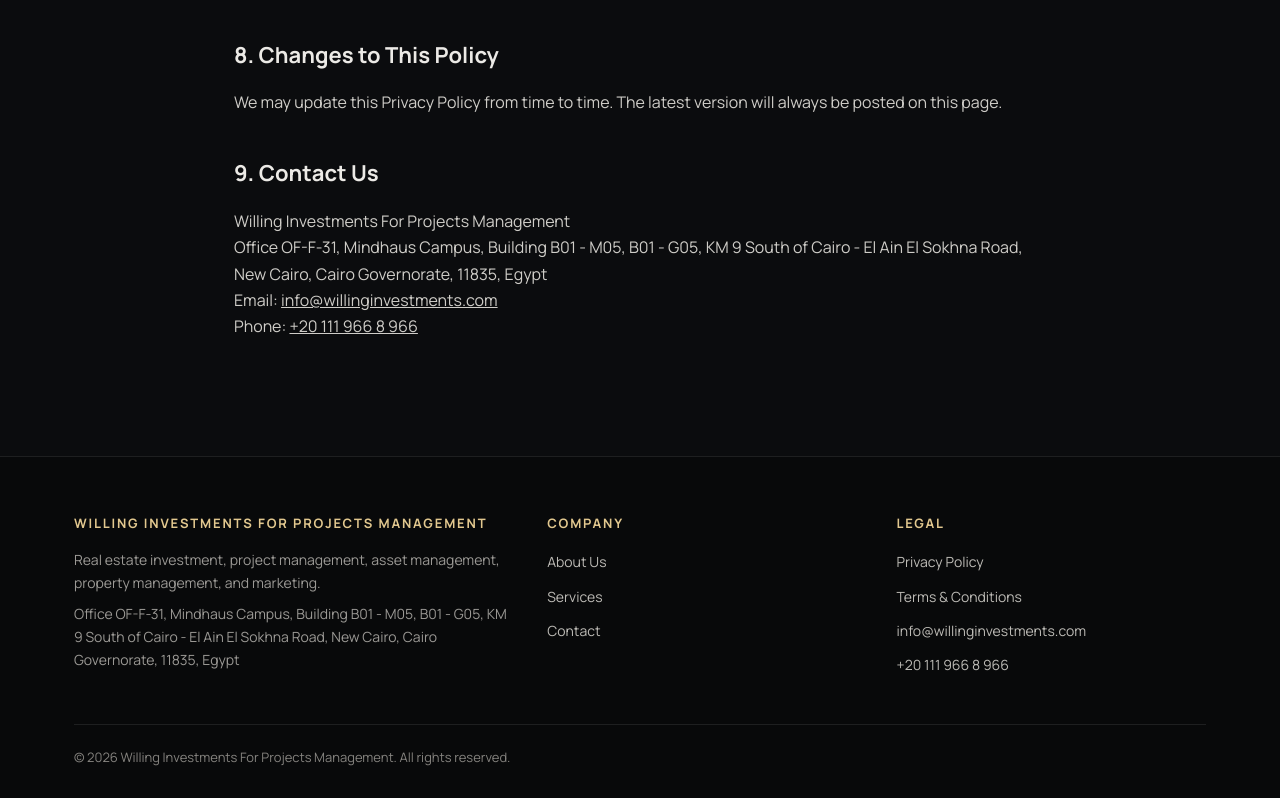
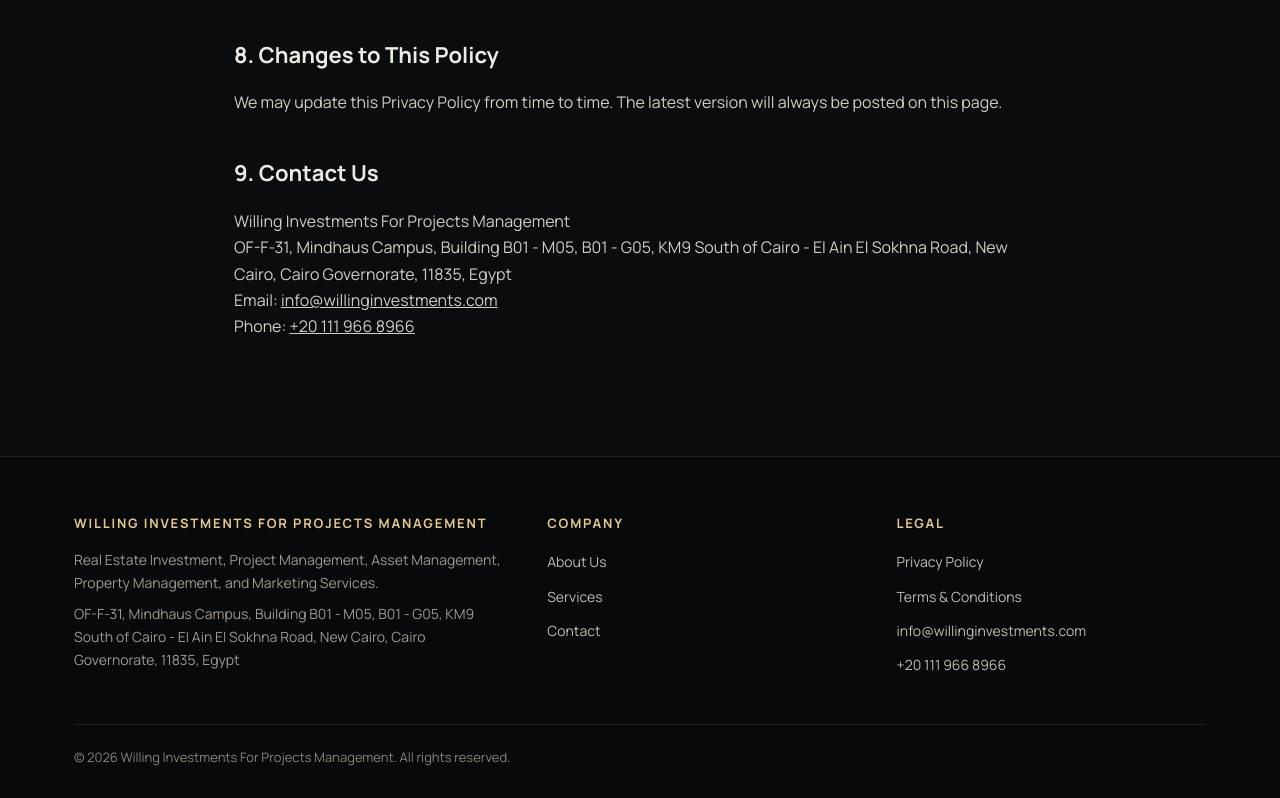
Before and after one commit to mohediby/willing-coming-soon, a plain HTML site: page privacy-policy.html in a window 1280 px wide. Shown: the part 1670-2468 px from the top of the page. Drawn offline with Linux system fonts and the light colour scheme.

Commit message:
Add files via upload

```diff
--- a/privacy-policy.html
+++ b/privacy-policy.html
@@ -32,7 +32,7 @@
   "telephone": "+201119668966",
   "address": {
     "@type": "PostalAddress",
-    "streetAddress": "Office OF-F-31, Mindhaus Campus, Building B01 - M05, B01 - G05, KM 9 South of Cairo - El Ain El Sokhna Road",
+    "streetAddress": "OF-F-31, Mindhaus Campus, Building B01 - M05, B01 - G05, KM9 South of Cairo - El Ain El Sokhna Road",
     "addressLocality": "New Cairo",
     "addressRegion": "Cairo Governorate",
     "postalCode": "11835",
@@ -92,9 +92,9 @@
 <p>We may update this Privacy Policy from time to time. The latest version will always be posted on this page.</p>
 <h2>9. Contact Us</h2>
 <p>Willing Investments For Projects Management<br>
-Office OF-F-31, Mindhaus Campus, Building B01 - M05, B01 - G05, KM 9 South of Cairo - El Ain El Sokhna Road, New Cairo, Cairo Governorate, 11835, Egypt<br>
+OF-F-31, Mindhaus Campus, Building B01 - M05, B01 - G05, KM9 South of Cairo - El Ain El Sokhna Road, New Cairo, Cairo Governorate, 11835, Egypt<br>
 Email: <a href="mailto:info@willinginvestments.com">info@willinginvestments.com</a><br>
-Phone: <a href="tel:+201119668966">+20 111 966 8 966</a></p>
+Phone: <a href="tel:+201119668966">+20 111 966 8966</a></p>
 
   </div></section>
 </main>
@@ -104,8 +104,8 @@ Phone: <a href="tel:+201119668966">+20 111 966 8 966</a></p>
     <div class="footer-grid">
       <div>
         <h4>Willing Investments For Projects Management</h4>
-        <p>Real estate investment, project management, asset management, property management, and marketing.</p>
-        <p>Office OF-F-31, Mindhaus Campus, Building B01 - M05, B01 - G05, KM 9 South of Cairo - El Ain El Sokhna Road, New Cairo, Cairo Governorate, 11835, Egypt</p>
+        <p>Real Estate Investment, Project Management, Asset Management, Property Management, and Marketing Services.</p>
+        <p>OF-F-31, Mindhaus Campus, Building B01 - M05, B01 - G05, KM9 South of Cairo - El Ain El Sokhna Road, New Cairo, Cairo Governorate, 11835, Egypt</p>
       </div>
       <div>
         <h4>Company</h4>
@@ -121,7 +121,7 @@ Phone: <a href="tel:+201119668966">+20 111 966 8 966</a></p>
           <li><a href="privacy-policy.html">Privacy Policy</a></li>
           <li><a href="terms.html">Terms &amp; Conditions</a></li>
           <li><a href="mailto:info@willinginvestments.com">info@willinginvestments.com</a></li>
-          <li><a href="tel:+201119668966">+20 111 966 8 966</a></li>
+          <li><a href="tel:+201119668966">+20 111 966 8966</a></li>
         </ul>
       </div>
     </div>
```
Also changed, not shown: index.html (+8 -8 lines), terms.html (+6 -6 lines).
